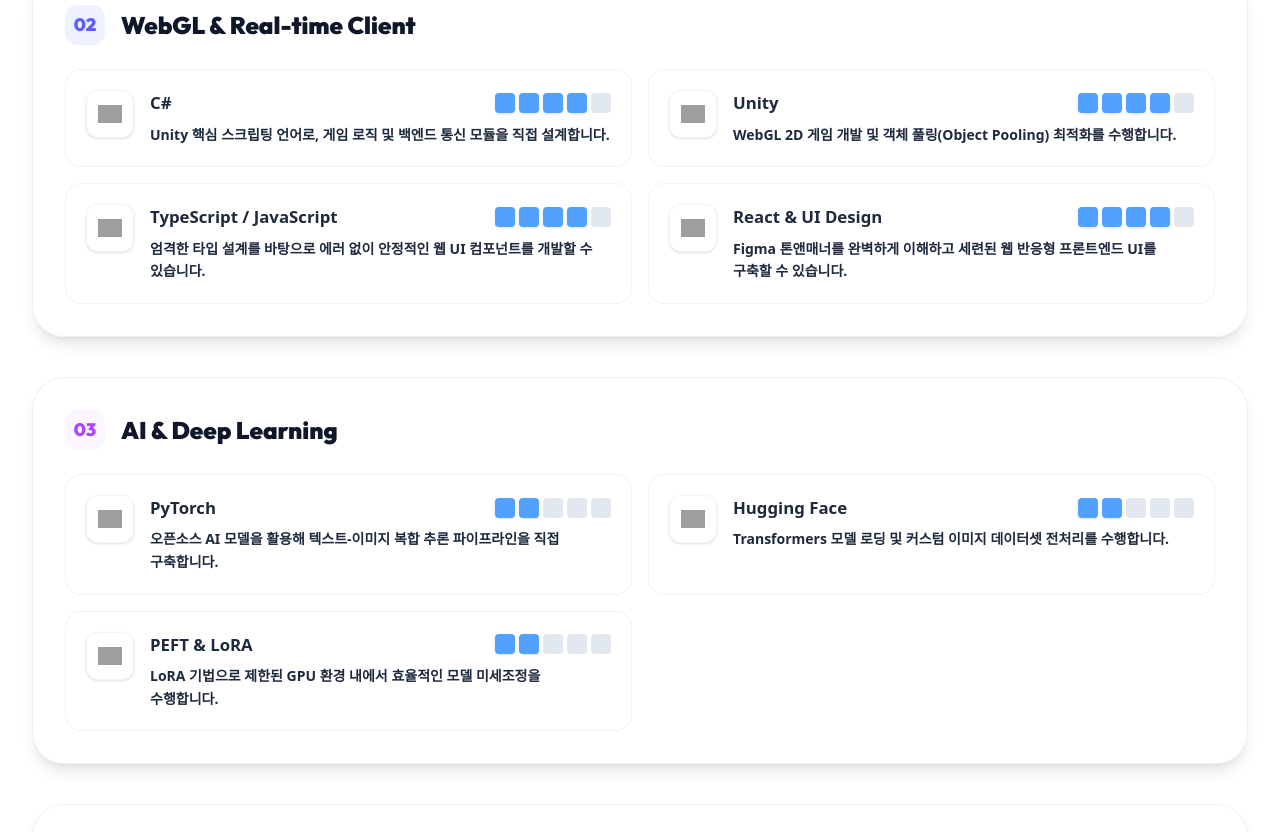
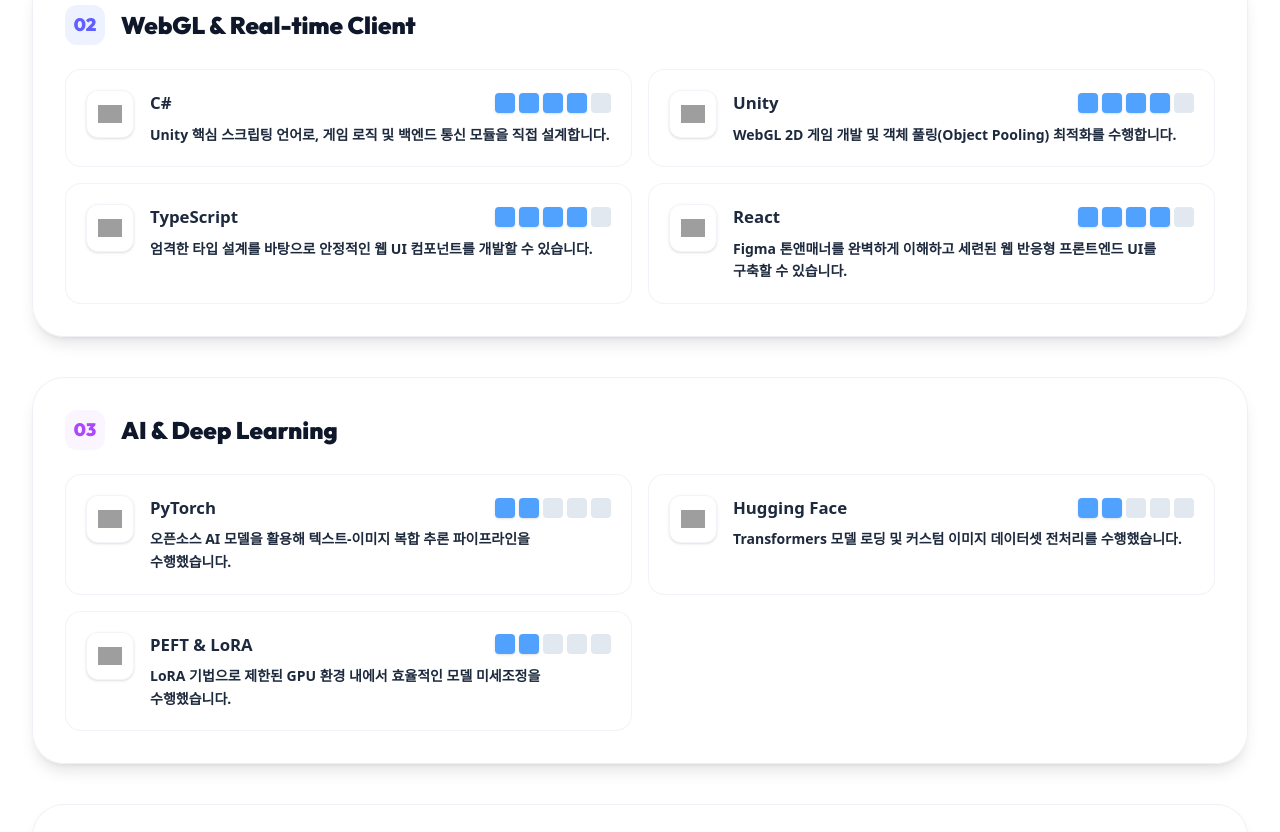
Before and after one commit to kkaemong/kkaemong, a Next.js app: page / in a window 1280 px wide. Shown: the part 2694-3526 px from the top of the page. Built offline with nearby package versions, Linux system fonts and the light colour scheme; grey boxes are pictures that could not be loaded.

Commit message:
docs: finalize user manual edits to skill names and wording

```diff
--- a/src/data/portfolio.ts
+++ b/src/data/portfolio.ts
@@ -80,13 +80,13 @@
         description: "WebGL 2D 게임 개발 및 객체 풀링(Object Pooling) 최적화를 수행합니다."
       },
       {
-        name: "TypeScript / JavaScript",
+        name: "TypeScript",
         level: 70,
         icon: "typescript",
-        description: "엄격한 타입 설계를 바탕으로 에러 없이 안정적인 웹 UI 컴포넌트를 개발할 수 있습니다."
+        description: "엄격한 타입 설계를 바탕으로 안정적인 웹 UI 컴포넌트를 개발할 수 있습니다."
       },
       {
-        name: "React & UI Design",
+        name: "React",
         level: 70,
         icon: "react",
         description: "Figma 톤앤매너를 완벽하게 이해하고 세련된 웹 반응형 프론트엔드 UI를 구축할 수 있습니다."
@@ -97,19 +97,19 @@
         name: "PyTorch",
         level: 40,
         icon: "pytorch",
-        description: "오픈소스 AI 모델을 활용해 텍스트-이미지 복합 추론 파이프라인을 직접 구축합니다."
+        description: "오픈소스 AI 모델을 활용해 텍스트-이미지 복합 추론 파이프라인을 수행했습니다."
       },
       {
         name: "Hugging Face",
         level: 40,
         icon: "huggingface",
-        description: "Transformers 모델 로딩 및 커스텀 이미지 데이터셋 전처리를 수행합니다."
+        description: "Transformers 모델 로딩 및 커스텀 이미지 데이터셋 전처리를 수행했습니다."
       },
       {
         name: "PEFT & LoRA",
         level: 40,
         icon: "pytorch",
-        description: "LoRA 기법으로 제한된 GPU 환경 내에서 효율적인 모델 미세조정을 수행합니다."
+        description: "LoRA 기법으로 제한된 GPU 환경 내에서 효율적인 모델 미세조정을 수행했습니다."
       }
     ],
     support: [
@@ -117,7 +117,7 @@
         name: "Git & GitHub",
         level: 75,
         icon: "github",
-        description: "Git Flow 기반의 체계적인 버전 관리로 여러 직군과 충돌 없이 원활하게 협업합니다."
+        description: "Git Flow 기반의 체계적인 버전 관리로 여러 직군과 원활하게 협업합니다."
       }
     ]
   },
```
